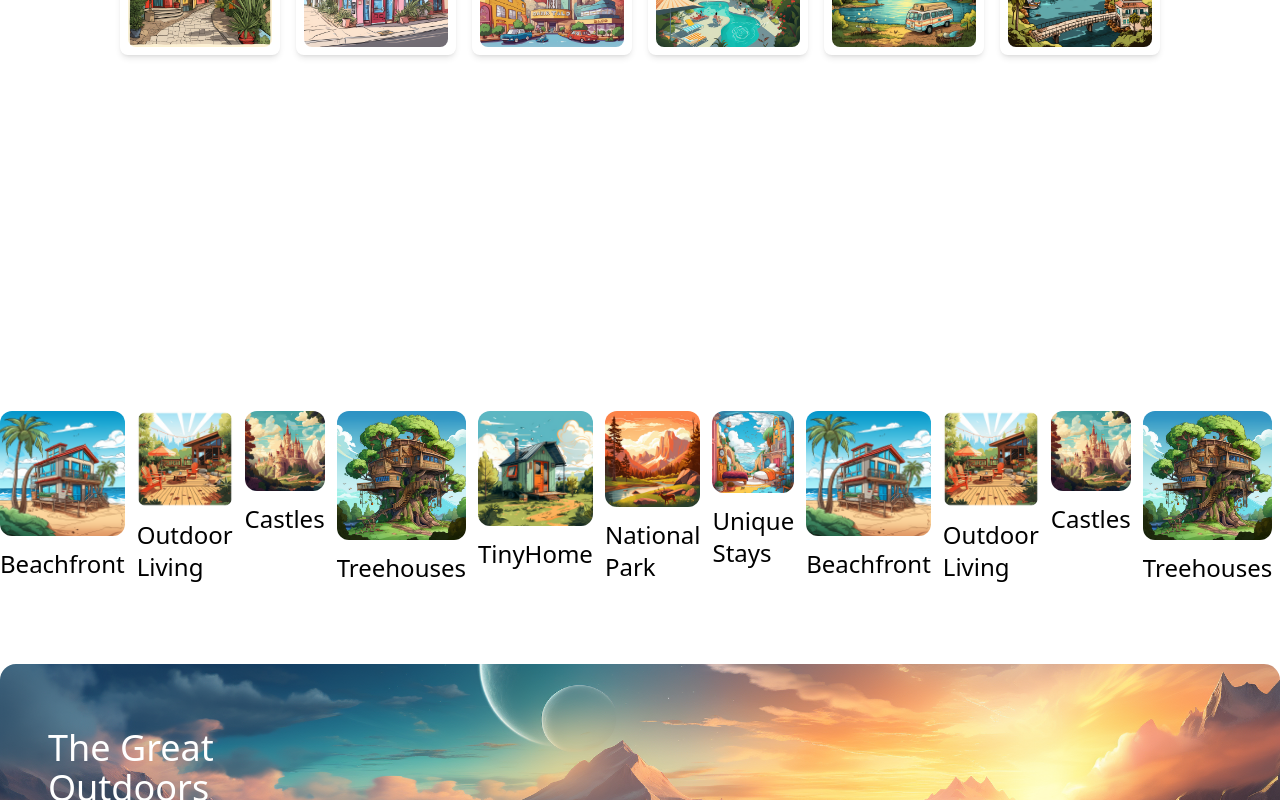
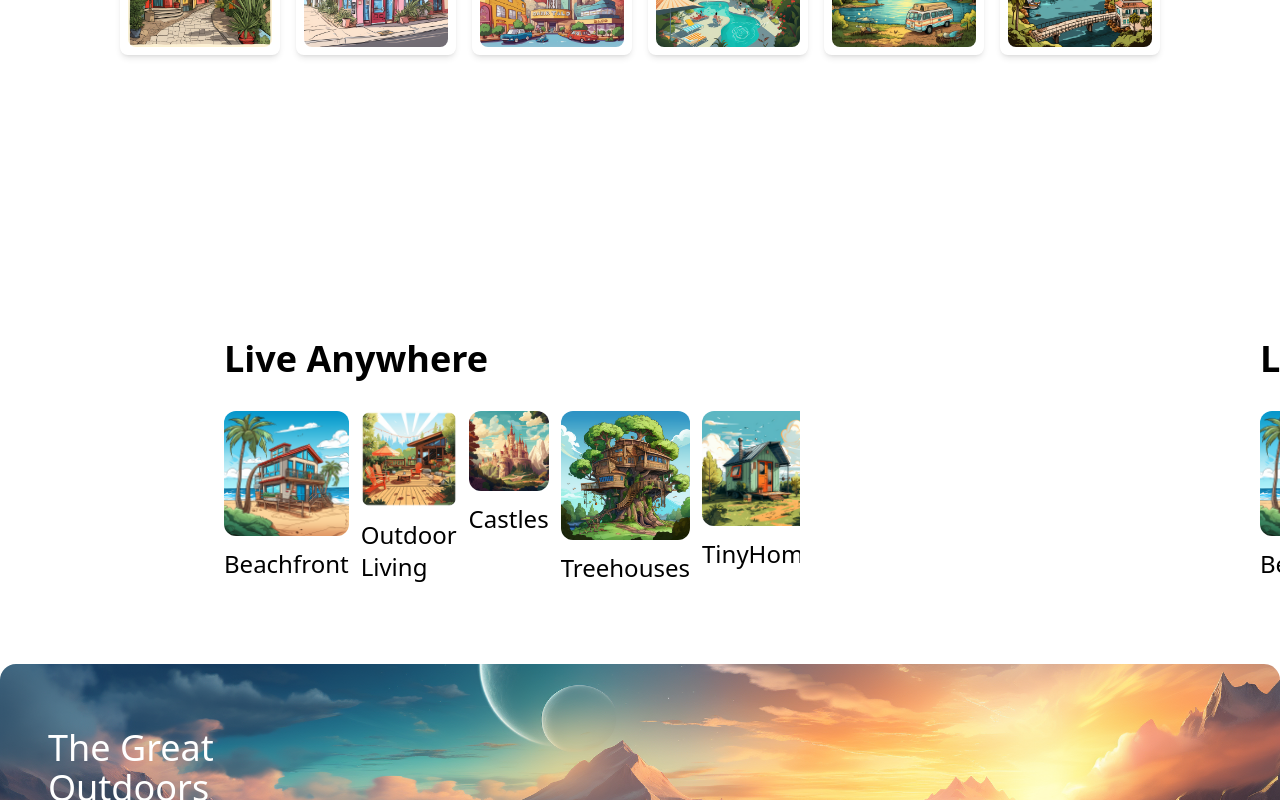
Before and after one commit to ryanhood10/AirBnBClone, a React (Create React App) app: page / in a window 1280 px wide. Shown: the part 785-1585 px from the top of the page. Built offline with nearby package versions, Linux system fonts and the light colour scheme.

Commit message:
added styling to live anywhere

```diff
--- a/src/components/MediumCard.jsx
+++ b/src/components/MediumCard.jsx
@@ -12,8 +12,8 @@ import UniqueStays from "./assets/UniqueStay.png";
 
 export default function MediumCard() {
   return (
-    <div className="py-4 mt-96 ">
-
+    <div className="py-4 mt-96 max-w-[80%] px-56 items-center">
+            <h1 className="text-4xl font-semibold py-8">Live Anywhere</h1>
      <div className="flex space-x-3 overflow-x-auto scrollbar-hide">
         <div className="relative">
           <div className="cursor-pointer hover:scale-105 transform transition duration-300 ease-out rounded-xl">
--- a/src/components/MediumCardSlides.jsx
+++ b/src/components/MediumCardSlides.jsx
@@ -53,7 +53,6 @@ const cardData = [
 export default function MediumCardSlides() {
   return (
     <div className="">
-      <h1 className="text-4xl font-semibold py-8">Live Anywhere</h1>
       <div className="flex space-x-3 overflow-scroll scrollbar-hide">
         {cardData.map((card) => (
           <MediumCard key={card.id} image={card.image} title={card.title} />
```
